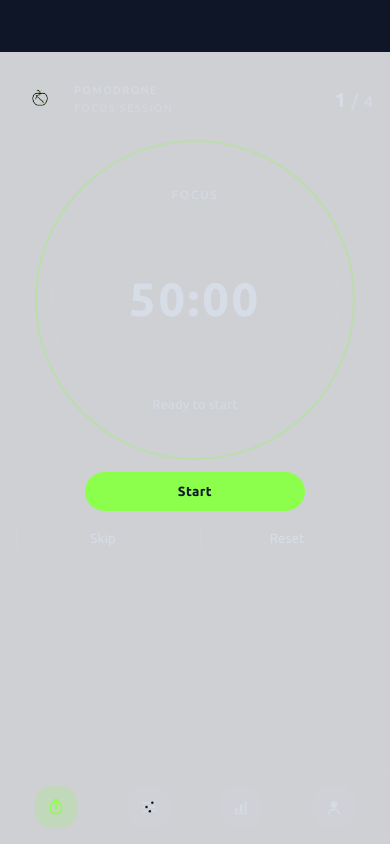
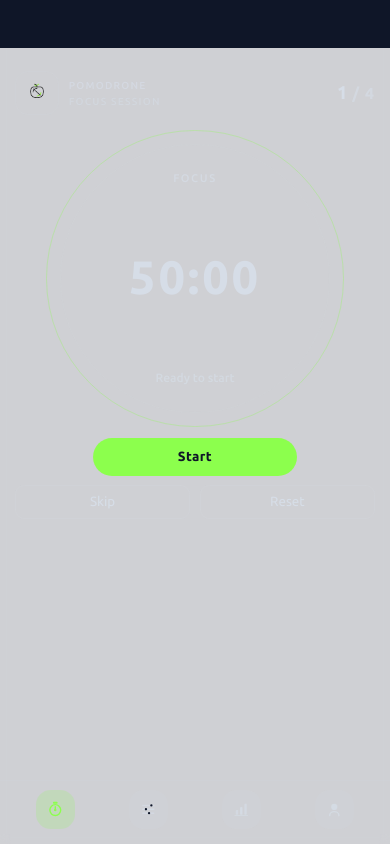
Before and after one commit to the-gauss/pomodrone, a React (Vite) app in the folder app/: page / in a window 390 px wide. Built offline with nearby package versions, Linux system fonts and the light colour scheme.

Commit message:
feat: implement responsive UI scaling for better adaptability

```diff
--- a/app/src/App.css
+++ b/app/src/App.css
@@ -11,20 +11,20 @@
 
 .title-bar {
   width: 100%;
-  height: 52px;
+  height: calc(var(--ui-scale) * 52px);
   background: var(--bg);
   -webkit-app-region: drag;
   flex-shrink: 0;
 }
 
 .frame {
-  width: min(420px, 100%);
+  width: min(calc(var(--ui-scale) * 420px), 100%);
   flex: 1;
   margin: 0 auto;
   display: flex;
   flex-direction: column;
-  gap: 18px;
-  padding: 24px 16px 28px;
+  gap: calc(var(--ui-scale) * 18px);
+  padding: calc(var(--ui-scale) * 24px) calc(var(--ui-scale) * 16px) calc(var(--ui-scale) * 28px);
   background: transparent;
   -webkit-app-region: no-drag;
 }
@@ -44,15 +44,15 @@
 .brand {
   display: flex;
   align-items: center;
-  gap: 10px;
+  gap: calc(var(--ui-scale) * 10px);
   background: transparent;
 }
 
 .logo-plate {
-  width: 48px;
-  height: 48px;
-  border-radius: 14px;
-  border: 1px solid rgba(var(--text-rgb), 0.12);
+  width: calc(var(--ui-scale) * 48px);
+  height: calc(var(--ui-scale) * 48px);
+  border-radius: calc(var(--ui-scale) * 14px);
+  border: calc(var(--ui-scale) * 1px) solid rgba(var(--text-rgb), 0.12);
   background: transparent;
   overflow: hidden;
   display: grid;
@@ -67,7 +67,7 @@
 
 .eyebrow {
   margin: 0;
-  font-size: 11px;
+  font-size: calc(var(--ui-scale) * 11px);
   letter-spacing: 0.12em;
   text-transform: uppercase;
   color: rgba(var(--text-rgb), 0.64);
@@ -81,14 +81,14 @@
 .cycle {
   display: flex;
   align-items: baseline;
-  gap: 4px;
+  gap: calc(var(--ui-scale) * 4px);
   font-weight: 700;
   letter-spacing: 0.06em;
   background: transparent;
 }
 
 .cycle-current {
-  font-size: 20px;
+  font-size: calc(var(--ui-scale) * 20px);
   background: transparent;
 }
 
@@ -101,17 +101,17 @@
   display: flex;
   flex-direction: column;
   align-items: center;
-  gap: 12px;
+  gap: calc(var(--ui-scale) * 12px);
   background: transparent;
 }
 
 .timer-ring {
-  width: min(320px, 85vw);
+  width: min(calc(var(--ui-scale) * 320px), 85vw);
   aspect-ratio: 1;
-  border-radius: 999px;
-  padding: 16px;
+  border-radius: calc(var(--ui-scale) * 999px);
+  padding: calc(var(--ui-scale) * 16px);
   background: transparent;
-  border: 2px solid rgba(var(--accent-rgb), 0.3);
+  border: calc(var(--ui-scale) * 2px) solid rgba(var(--accent-rgb), 0.3);
   box-shadow: none;
   transition: background 0.4s ease;
 }
@@ -119,17 +119,17 @@
 .timer-core {
   width: 100%;
   height: 100%;
-  border-radius: 999px;
-  border: 2px solid rgba(var(--text-rgb), 0.08);
+  border-radius: calc(var(--ui-scale) * 999px);
+  border: calc(var(--ui-scale) * 2px) solid rgba(var(--text-rgb), 0.08);
   background: transparent;
   display: grid;
   place-items: center;
-  gap: 4px;
+  gap: calc(var(--ui-scale) * 4px);
 }
 
 .mode-label {
   margin: 0;
-  font-size: 12px;
+  font-size: calc(var(--ui-scale) * 12px);
   text-transform: uppercase;
   letter-spacing: 0.14em;
   color: rgba(var(--text-rgb), 0.7);
@@ -138,7 +138,7 @@
 
 .time-reading {
   margin: 0;
-  font-size: clamp(44px, 12vw, 64px);
+  font-size: clamp(calc(var(--ui-scale) * 44px), 12vw, calc(var(--ui-scale) * 64px));
   letter-spacing: 0.06em;
   font-weight: 700;
   color: var(--text);
@@ -147,7 +147,7 @@
 
 .state {
   margin: 0;
-  font-size: 13px;
+  font-size: calc(var(--ui-scale) * 13px);
   color: rgba(var(--text-rgb), 0.65);
   background: transparent;
 }
@@ -157,17 +157,17 @@
   display: flex;
   flex-direction: column;
   align-items: center;
-  gap: 10px;
+  gap: calc(var(--ui-scale) * 10px);
   background: transparent;
 }
 
 .primary {
-  width: min(220px, 100%);
+  width: min(calc(var(--ui-scale) * 220px), 100%);
   background: var(--accent);
   color: var(--bg);
   border: none;
-  border-radius: 999px;
-  padding: 12px 16px;
+  border-radius: calc(var(--ui-scale) * 999px);
+  padding: calc(var(--ui-scale) * 12px) calc(var(--ui-scale) * 16px);
   font-weight: 700;
   letter-spacing: 0.03em;
   cursor: pointer;
@@ -176,8 +176,8 @@
 }
 
 .primary:hover {
-  transform: translateY(-1px);
-  box-shadow: 0 10px 20px rgba(var(--accent-rgb), 0.2);
+  transform: translateY(calc(var(--ui-scale) * -1px));
+  box-shadow: 0 calc(var(--ui-scale) * 10px) calc(var(--ui-scale) * 20px) rgba(var(--accent-rgb), 0.2);
 }
 
 .primary:active {
@@ -186,7 +186,7 @@
 
 .secondary-controls {
   display: flex;
-  gap: 10px;
+  gap: calc(var(--ui-scale) * 10px);
   justify-content: center;
   width: 100%;
   background: transparent;
@@ -196,16 +196,16 @@
   flex: 1;
   background: transparent;
   color: var(--text);
-  border: 1px solid rgba(var(--text-rgb), 0.16);
-  border-radius: 10px;
-  padding: 8px 10px;
+  border: calc(var(--ui-scale) * 1px) solid rgba(var(--text-rgb), 0.16);
+  border-radius: calc(var(--ui-scale) * 10px);
+  padding: calc(var(--ui-scale) * 8px) calc(var(--ui-scale) * 10px);
   cursor: pointer;
   transition: border-color 0.2s ease, transform 0.15s ease;
 }
 
 .secondary:hover {
   border-color: rgba(var(--accent-rgb), 0.5);
-  transform: translateY(-1px);
+  transform: translateY(calc(var(--ui-scale) * -1px));
 }
 
 .secondary:active {
@@ -214,34 +214,34 @@
 
 .settings-panel {
   background: transparent;
-  border: 1px solid rgba(var(--text-rgb), 0.12);
-  border-radius: 16px;
-  padding: 14px;
+  border: calc(var(--ui-scale) * 1px) solid rgba(var(--text-rgb), 0.12);
+  border-radius: calc(var(--ui-scale) * 16px);
+  padding: calc(var(--ui-scale) * 14px);
   display: flex;
   flex-direction: column;
-  gap: 12px;
+  gap: calc(var(--ui-scale) * 12px);
 }
 
 .panel-head {
   display: flex;
   justify-content: space-between;
   align-items: center;
-  gap: 12px;
+  gap: calc(var(--ui-scale) * 12px);
   background: transparent;
 }
 
 .panel-title {
   margin: 0;
-  font-size: 15px;
+  font-size: calc(var(--ui-scale) * 15px);
   letter-spacing: 0.03em;
   font-weight: 700;
   background: transparent;
 }
 
 .panel-subtitle {
-  margin: 2px 0 0;
+  margin: calc(var(--ui-scale) * 2px) 0 0;
   color: rgba(var(--text-rgb), 0.6);
-  font-size: 12px;
+  font-size: calc(var(--ui-scale) * 12px);
   background: transparent;
 }
 
@@ -252,8 +252,8 @@
   cursor: pointer;
   font-weight: 700;
   letter-spacing: 0.04em;
-  padding: 8px 10px;
-  border-radius: 10px;
+  padding: calc(var(--ui-scale) * 8px) calc(var(--ui-scale) * 10px);
+  border-radius: calc(var(--ui-scale) * 10px);
   transition: background 0.2s ease;
 }
 
@@ -268,14 +268,14 @@
 .settings-stack {
   display: flex;
   flex-direction: column;
-  gap: 10px;
+  gap: calc(var(--ui-scale) * 10px);
   background: transparent;
 }
 
 .setting-row {
   display: flex;
   flex-direction: column;
-  gap: 6px;
+  gap: calc(var(--ui-scale) * 6px);
   background: transparent;
 }
 
@@ -290,7 +290,7 @@
   color: rgba(var(--text-rgb), 0.72);
   letter-spacing: 0.06em;
   text-transform: uppercase;
-  font-size: 11px;
+  font-size: calc(var(--ui-scale) * 11px);
   background: transparent;
 }
 
@@ -303,8 +303,8 @@
 input[type='range'] {
   width: 100%;
   appearance: none;
-  height: 6px;
-  border-radius: 999px;
+  height: calc(var(--ui-scale) * 6px);
+  border-radius: calc(var(--ui-scale) * 999px);
   background: linear-gradient(90deg,
       var(--accent) var(--range-fill, 50%),
       rgba(var(--text-rgb), 0.18) var(--range-fill, 50%));
@@ -319,36 +319,36 @@ input[type='range']:disabled {
 
 input[type='range']::-webkit-slider-thumb {
   appearance: none;
-  width: 16px;
-  height: 16px;
+  width: calc(var(--ui-scale) * 16px);
+  height: calc(var(--ui-scale) * 16px);
   border-radius: 50%;
   background: var(--accent);
-  border: 2px solid transparent;
+  border: calc(var(--ui-scale) * 2px) solid transparent;
   box-shadow: none;
   cursor: pointer;
 }
 
 input[type='range']::-moz-range-thumb {
-  width: 16px;
-  height: 16px;
+  width: calc(var(--ui-scale) * 16px);
+  height: calc(var(--ui-scale) * 16px);
   border-radius: 50%;
   background: var(--accent);
-  border: 2px solid transparent;
+  border: calc(var(--ui-scale) * 2px) solid transparent;
   box-shadow: none;
   cursor: pointer;
 }
 
 input[type='range']::-moz-range-track {
-  height: 6px;
+  height: calc(var(--ui-scale) * 6px);
   background: linear-gradient(90deg,
       var(--accent) var(--range-fill, 50%),
       rgba(var(--text-rgb), 0.18) var(--range-fill, 50%));
-  border-radius: 999px;
+  border-radius: calc(var(--ui-scale) * 999px);
 }
 
 .toggles {
   display: flex;
-  gap: 10px;
+  gap: calc(var(--ui-scale) * 10px);
   flex-wrap: wrap;
   background: transparent;
 }
@@ -356,19 +356,19 @@ input[type='range']::-moz-range-track {
 .toggle {
   display: inline-flex;
   align-items: center;
-  gap: 8px;
+  gap: calc(var(--ui-scale) * 8px);
   background: transparent;
   color: var(--text);
-  border: 1px solid rgba(var(--text-rgb), 0.18);
-  border-radius: 12px;
-  padding: 8px 10px;
+  border: calc(var(--ui-scale) * 1px) solid rgba(var(--text-rgb), 0.18);
+  border-radius: calc(var(--ui-scale) * 12px);
+  padding: calc(var(--ui-scale) * 8px) calc(var(--ui-scale) * 10px);
   cursor: pointer;
   transition: border-color 0.2s ease, background 0.2s ease, color 0.2s ease;
 }
 
 .toggle-dot {
-  width: 12px;
-  height: 12px;
+  width: calc(var(--ui-scale) * 12px);
+  height: calc(var(--ui-scale) * 12px);
   border-radius: 50%;
   background: rgba(var(--text-rgb), 0.5);
   box-shadow: none;
@@ -386,7 +386,7 @@ input[type='range']::-moz-range-track {
 }
 
 .toggle:active {
-  transform: translateY(0.5px);
+  transform: translateY(calc(var(--ui-scale) * 0.5px));
 }
 
 .tab-panel {
@@ -394,20 +394,20 @@ input[type='range']::-moz-range-track {
 }
 
 .placeholder-panel {
-  border: 1px solid rgba(var(--text-rgb), 0.12);
-  border-radius: 14px;
-  padding: 22px 12px;
+  border: calc(var(--ui-scale) * 1px) solid rgba(var(--text-rgb), 0.12);
+  border-radius: calc(var(--ui-scale) * 14px);
+  padding: calc(var(--ui-scale) * 22px) calc(var(--ui-scale) * 12px);
   text-align: center;
   background: transparent;
 }
 
 .tab-bar {
-  width: min(420px, 100%);
+  width: min(calc(var(--ui-scale) * 420px), 100%);
   display: grid;
   grid-template-columns: repeat(4, 1fr);
-  gap: 6px;
-  padding: 10px 14px 18px;
-  border-top: 1px solid rgba(var(--text-rgb), 0.12);
+  gap: calc(var(--ui-scale) * 6px);
+  padding: calc(var(--ui-scale) * 10px) calc(var(--ui-scale) * 14px) calc(var(--ui-scale) * 18px);
+  border-top: calc(var(--ui-scale) * 1px) solid rgba(var(--text-rgb), 0.12);
   background: transparent;
   -webkit-app-region: no-drag;
 }
@@ -423,9 +423,9 @@ input[type='range']::-moz-range-track {
 }
 
 .tab-icon {
-  width: 48px;
-  height: 48px;
-  border-radius: 18px;
+  width: calc(var(--ui-scale) * 48px);
+  height: calc(var(--ui-scale) * 48px);
+  border-radius: calc(var(--ui-scale) * 18px);
   background: rgba(var(--text-rgb), 0.12);
   display: grid;
   place-items: center;
@@ -434,8 +434,8 @@ input[type='range']::-moz-range-track {
 }
 
 .tab-icon svg {
-  width: 22px;
-  height: 22px;
+  width: calc(var(--ui-scale) * 22px);
+  height: calc(var(--ui-scale) * 22px);
 }
 
 .tab-button.active .tab-icon {
@@ -444,15 +444,15 @@ input[type='range']::-moz-range-track {
 }
 
 .tab-button:active .tab-icon {
-  transform: translateY(0.5px);
+  transform: translateY(calc(var(--ui-scale) * 0.5px));
 }
 
 .sr-only {
   position: absolute;
-  width: 1px;
-  height: 1px;
+  width: calc(var(--ui-scale) * 1px);
+  height: calc(var(--ui-scale) * 1px);
   padding: 0;
-  margin: -1px;
+  margin: calc(var(--ui-scale) * -1px);
   overflow: hidden;
   clip: rect(0, 0, 0, 0);
   border: 0;
@@ -460,30 +460,30 @@ input[type='range']::-moz-range-track {
 
 @media (max-width: 520px) {
   .frame {
-    gap: 16px;
+    gap: calc(var(--ui-scale) * 16px);
   }
 
   .timer-ring {
-    padding: 14px;
+    padding: calc(var(--ui-scale) * 14px);
   }
 
   .secondary {
-    padding: 9px;
+    padding: calc(var(--ui-scale) * 9px);
   }
 
   .tab-bar {
-    padding: 10px 12px 16px;
-    gap: 4px;
+    padding: calc(var(--ui-scale) * 10px) calc(var(--ui-scale) * 12px) calc(var(--ui-scale) * 16px);
+    gap: calc(var(--ui-scale) * 4px);
   }
 
   .tab-icon {
-    width: 42px;
-    height: 42px;
-    border-radius: 16px;
+    width: calc(var(--ui-scale) * 42px);
+    height: calc(var(--ui-scale) * 42px);
+    border-radius: calc(var(--ui-scale) * 16px);
   }
 
   .tab-icon svg {
-    width: 20px;
-    height: 20px;
+    width: calc(var(--ui-scale) * 20px);
+    height: calc(var(--ui-scale) * 20px);
   }
 }
--- a/app/src/index.css
+++ b/app/src/index.css
@@ -11,6 +11,8 @@
   /* opacity: 0-1. Increased default for better visibility */
   --beta: 5px;
   /* blur strength for internal elements */
+  --ui-scale: 0.55;
+  /* density target for compact UI */
 
   font-family: 'Ubuntu', 'SF Pro Display', 'Helvetica Neue', sans-serif;
   line-height: 1.6;
@@ -32,7 +34,7 @@ html {
 
 body {
   margin: 0;
-  min-width: 320px;
+  min-width: calc(var(--ui-scale) * 320px);
   min-height: 100vh;
   /* Apply tint color (alpha) AND custom blur (beta) to the whole window background */
   background: rgba(var(--bg-rgb), var(--alpha));
```
Also changed, not shown: app/electron/main.cjs (+4 -4 lines), app/src/App.tsx (+17 -0 lines).
